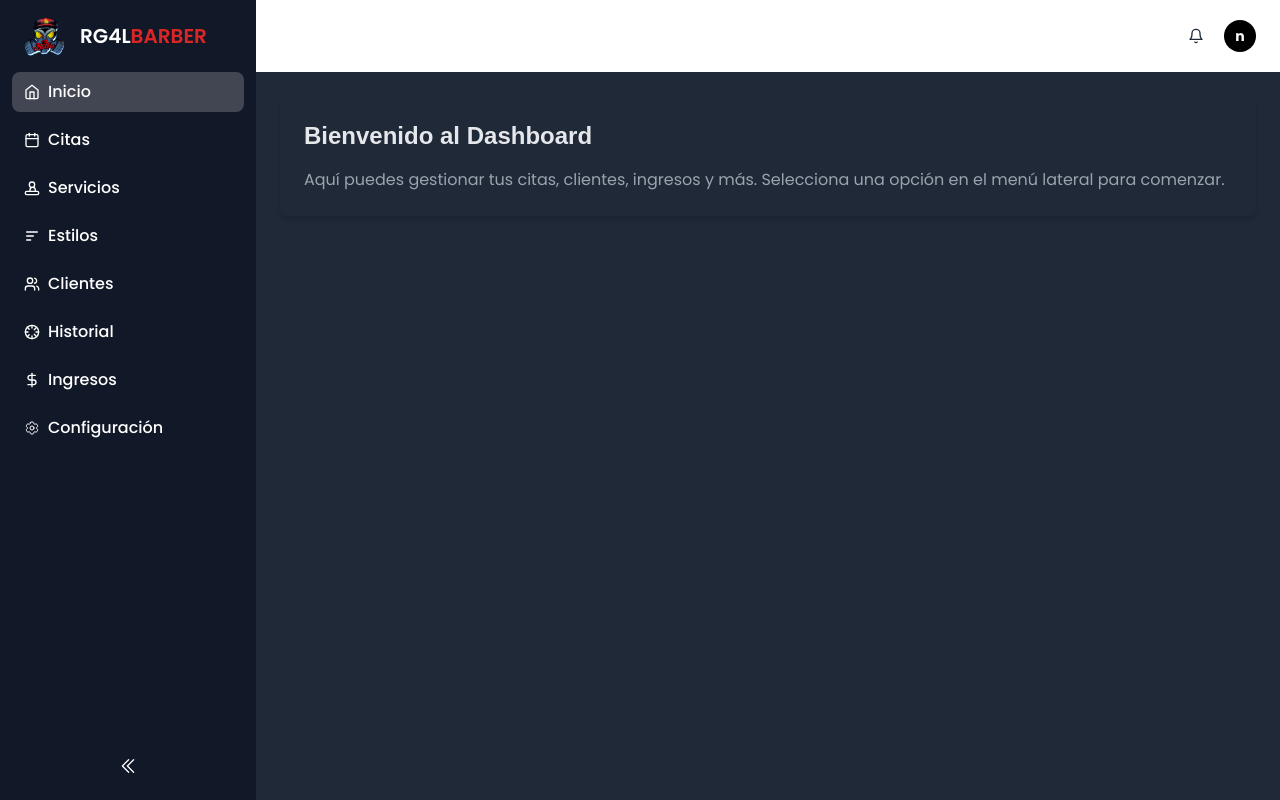
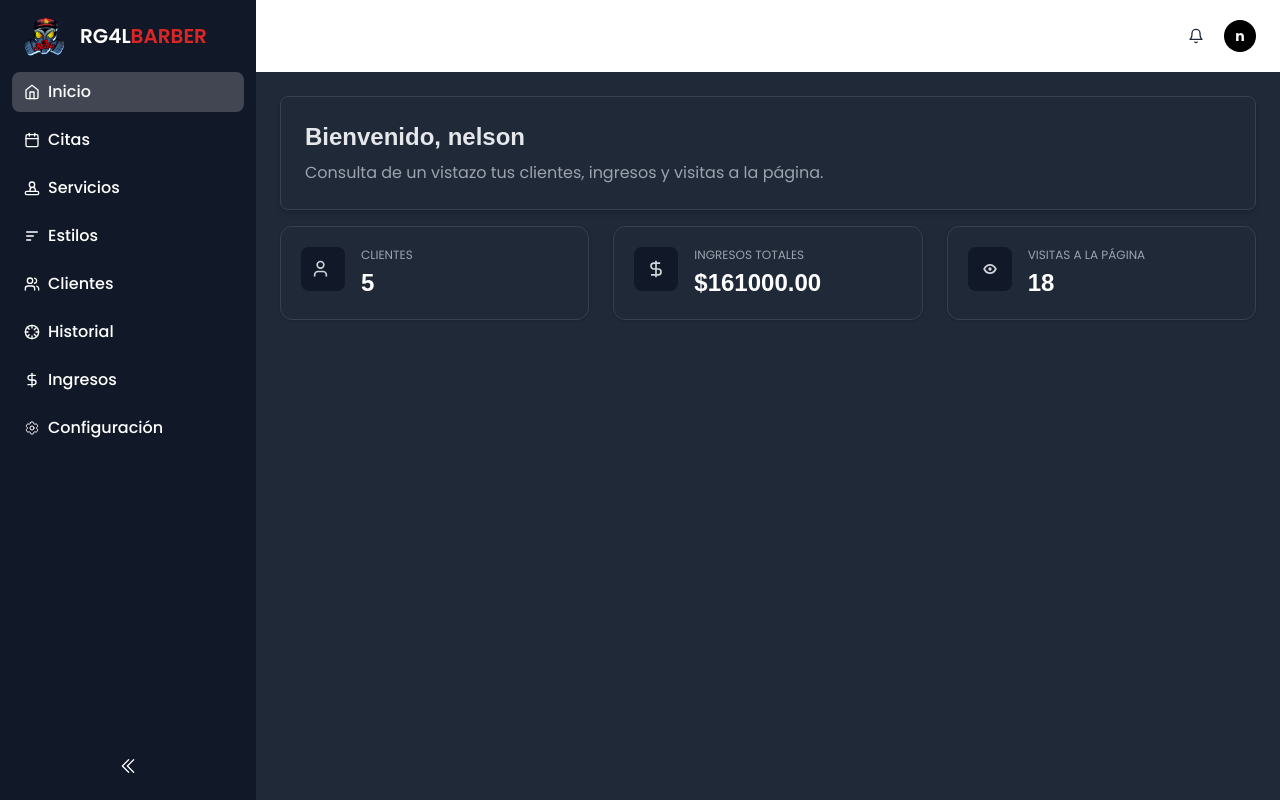
Before and after one commit to josuearizah/barberia, a Flask app: page /dashboard in a window 1280 px wide. Run offline with Flask 3, Linux system fonts and the light colour scheme; a user stored in the database is signed in; style sheets or scripts are compiled from the project's sources; some libraries are stand-ins or nearby versions.

Commit message:
Se agregaron stats en dashboard

```diff
--- a/app/__init__.py
+++ b/app/__init__.py
@@ -39,7 +39,7 @@ def create_app():
         db.create_all()
 
     # Registrar blueprints
-    from app.routes import auth, usuario, cita, servicio, estilo, perfil, historial, ingreso  # Añade servicios
+    from app.routes import auth, usuario, cita, servicio, estilo, perfil, historial, ingreso, metrica  # Añade servicios
     app.register_blueprint(auth.bp)
     app.register_blueprint(usuario.bp)
     app.register_blueprint(cita.cita_bp)
@@ -48,6 +48,7 @@ def create_app():
     app.register_blueprint(perfil.perfil_bp)  # Registra el blueprint de perfil
     app.register_blueprint(historial.historial_bp)  # Registra el blueprint de historial
     app.register_blueprint(ingreso.ingreso_bp)  # Registra el blueprint de ingresos
+    app.register_blueprint(metrica.metrica_bp)  # Registra el blueprint de métricas
 
     @app.context_processor
     def inject_perfil_actual():
--- /dev/null
+++ b/app/routes/metrica.py
@@ -0,0 +1,45 @@
+from flask import Blueprint, jsonify, request
+from sqlalchemy import func, cast, Float
+from app import db
+from app.models.usuario import Usuario
+from app.models.ingreso import Ingreso
+from app.models.visita import VisitaPagina
+
+metrica_bp = Blueprint('metrica', __name__)
+
+@metrica_bp.route('/api/metrica/vista', methods=['POST'])
+def registrar_vista():
+    data = request.get_json(silent=True) or {}
+    ruta = (data.get('ruta') or '/').strip()[:255] or '/'
+    try:
+        row = VisitaPagina.query.filter_by(ruta=ruta).first()
+        if not row:
+            row = VisitaPagina(ruta=ruta, contador=1)
+            db.session.add(row)
+        else:
+            row.contador = (row.contador or 0) + 1
+        db.session.commit()
+        return jsonify({'ok': True, 'ruta': ruta, 'contador': int(row.contador)}), 200
+    except Exception as e:
+        db.session.rollback()
+        return jsonify({'ok': False, 'error': str(e)}), 500
+
+@metrica_bp.route('/api/metrica/dashboard', methods=['GET'])
+def metrica_dashboard():
+    try:
+        total_clientes = db.session.query(func.count(Usuario.id))\
+            .filter(func.lower(Usuario.rol) == 'cliente').scalar() or 0
+
+        # Cast por seguridad si monto no es estrictamente numérico en el motor
+        total_ingresos = db.session.query(func.coalesce(func.sum(cast(Ingreso.monto, Float)), 0.0)).scalar() or 0.0
+
+        vistas_home = VisitaPagina.query.filter_by(ruta='/').first()
+        total_vistas = int(vistas_home.contador) if vistas_home else 0
+
+        return jsonify({
+            'total_clientes': int(total_clientes),
+            'total_ingresos': float(total_ingresos),
+            'total_vistas': total_vistas
+        }), 200
+    except Exception as e:
+        return jsonify({'error': str(e)}), 500
--- a/app/static/js/dashboard.js
+++ b/app/static/js/dashboard.js
@@ -1,4 +1,5 @@
 document.addEventListener('DOMContentLoaded', function () {
+  try {
     const sidebar = document.getElementById('sidebar');
     const sidebarToggle = document.getElementById('sidebar-toggle');
     const sidebarClose = document.getElementById('sidebar-close');
@@ -11,31 +12,40 @@ document.addEventListener('DOMContentLoaded', function () {
     const collapseIcon = document.getElementById('collapse-icon');
     const expandIcon = document.getElementById('expand-icon');
     const mainContent = document.querySelector('.flex.flex-col');
+
+    // Helpers seguros
+    const has = (el) => !!el && typeof el.classList !== 'undefined';
+
     // Abrir sidebar (mobile)
     function openSidebar() {
+      if (!has(sidebar)) return;
       sidebar.classList.remove('-translate-x-full');
-    sidebarOverlay.classList.remove('hidden');
-    toggleIconOpen?.classList.add('hidden');
-    toggleIconClose?.classList.remove('hidden');
+      if (has(sidebarOverlay)) sidebarOverlay.classList.remove('hidden');
+      if (toggleIconOpen) toggleIconOpen.classList.add('hidden');
+      if (toggleIconClose) toggleIconClose.classList.remove('hidden');
     }
 
     // Cerrar sidebar (mobile)
     function closeSidebar() {
+      if (!has(sidebar)) return;
       sidebar.classList.add('-translate-x-full');
-    sidebarOverlay.classList.add('hidden');
-    toggleIconOpen?.classList.remove('hidden');
-    toggleIconClose?.classList.add('hidden');
+      if (has(sidebarOverlay)) sidebarOverlay.classList.add('hidden');
+      if (toggleIconOpen) toggleIconOpen.classList.remove('hidden');
+      if (toggleIconClose) toggleIconClose.classList.add('hidden');
     }
 
-  sidebarToggle?.addEventListener('click', openSidebar);
-  sidebarClose?.addEventListener('click', closeSidebar);
-  sidebarOverlay?.addEventListener('click', closeSidebar);
+    // Listeners sidebar
+    if (sidebarToggle) sidebarToggle.addEventListener('click', openSidebar);
+    if (sidebarClose) sidebarClose.addEventListener('click', closeSidebar);
+    if (sidebarOverlay) sidebarOverlay.addEventListener('click', closeSidebar);
 
     // Profile dropdown
-  profileBtn?.addEventListener('click', function (event) {
+    if (profileBtn) {
+      profileBtn.addEventListener('click', function (event) {
         event.stopPropagation();
-    profileMenu?.classList.toggle('hidden');
+        if (profileMenu) profileMenu.classList.toggle('hidden');
       });
+    }
 
     // Cierra el menú de perfil al hacer clic fuera
     document.addEventListener('click', function (event) {
@@ -47,14 +57,12 @@ document.addEventListener('DOMContentLoaded', function () {
     // Desktop sidebar collapse
     if (collapseBtn) {
       collapseBtn.addEventListener('click', function () {
-      // Alternar la clase collapsed en el sidebar
+        if (!has(sidebar)) return;
         sidebar.classList.toggle('collapsed');
+        if (collapseIcon) collapseIcon.classList.toggle('hidden');
+        if (expandIcon) expandIcon.classList.toggle('hidden');
 
-      // Alternar la visibilidad de los iconos
-      collapseIcon?.classList.toggle('hidden');
-      expandIcon?.classList.toggle('hidden');
-
-      // Ajustar el padding del contenido principal
+        if (mainContent) {
           if (sidebar.classList.contains('collapsed')) {
             mainContent.classList.remove('lg:pl-64');
             mainContent.classList.add('lg:pl-16');
@@ -62,9 +70,32 @@ document.addEventListener('DOMContentLoaded', function () {
             mainContent.classList.remove('lg:pl-16');
             mainContent.classList.add('lg:pl-64');
           }
+        }
       });
     }
+
+    // Cargar métricas (no bloquea UI si falla)
+    cargarMetricasDashboard().catch((e) => console.error('Error métricas:', e));
+  } catch (e) {
+    console.error('Error inicializando dashboard:', e);
+  }
 });
+
+async function cargarMetricasDashboard() {
+  const elClientes = document.getElementById('stat-clientes');
+  const elIngresos = document.getElementById('stat-ingresos');
+  const elVistas = document.getElementById('stat-vistas');
+  if (!elClientes || !elIngresos || !elVistas) return;
+
+  // Cambiar a la ruta SINGULAR que tienes en metrica.py
+  const res = await fetch('/api/metrica/dashboard', { headers: { 'Cache-Control': 'no-cache' } });
+  if (!res.ok) throw new Error(`HTTP ${res.status}`);
+  const data = await res.json();
+
+  elClientes.textContent = data.total_clientes ?? 0;
+  elIngresos.textContent = `$${Number(data.total_ingresos ?? 0).toFixed(2)}`;
+  elVistas.textContent = data.total_vistas ?? 0;
+}
 
 function actualizarEstadoCita(select) {
   const citaId = select.getAttribute('data-cita-id');
@@ -72,42 +103,29 @@ function actualizarEstadoCita(select) {
 
   fetch(`/actualizar_estado_cita/${citaId}`, {
     method: 'POST',
-    headers: {
-      'Content-Type': 'application/x-www-form-urlencoded',
-    },
+    headers: { 'Content-Type': 'application/x-www-form-urlencoded' },
     body: `estado=${estado}`
   })
-  .then(response => response.json())
+  .then(r => r.json())
   .then(data => {
     if (data.error) {
       mostrarNotificacion(`Error: ${data.error}`, 'error');
       select.value = select.dataset.originalValue || 'pendiente';
     } else {
-      // Mapeo de estados a texto más descriptivo
-      const estadoTexto = {
-        'pendiente': 'Pendiente',
-        'confirmado': 'Confirmado',
-        'cancelado': 'Cancelado',
-        'completado': 'Completado'
-      };
-      mostrarNotificacion(`La cita #${citaId} se ha ${estadoTexto[estado]} correctamente.`, 'success');
+      const estadoTexto = { pendiente: 'actualizado a Pendiente', confirmado: 'confirmado', cancelado: 'cancelado', completado: 'completado' };
+      mostrarNotificacion(`La cita #${citaId} se ha ${estadoTexto[estado] || 'actualizado'}.`, 'success');
       select.dataset.originalValue = estado;
     }
   })
-  .catch(error => {
+  .catch(() => {
     mostrarNotificacion(`Error de conexión: No se pudo actualizar el estado.`, 'error');
     select.value = select.dataset.originalValue || 'pendiente';
   });
 }
 
 function mostrarNotificacion(mensaje, tipo) {
-  // Crear elemento de notificación
   const toast = document.createElement('div');
-
-  // Añadir clases según el tipo
   toast.className = `fixed bottom-4 right-4 px-6 py-3 rounded-lg shadow-lg text-white z-50 flex items-center transition-all transform translate-y-0 opacity-100`;
-
-  // Icono según tipo
   let icono = '';
   if (tipo === 'success') {
     toast.classList.add('bg-green-600');
@@ -116,18 +134,13 @@ function mostrarNotificacion(mensaje, tipo) {
     toast.classList.add('bg-red-600');
     icono = `<svg class="w-5 h-5 mr-3" fill="none" stroke="currentColor" viewBox="0 0 24 24"><path stroke-linecap="round" stroke-linejoin="round" stroke-width="2" d="M6 18L18 6M6 6l12 12"></path></svg>`;
   }
-
   toast.innerHTML = `${icono}<span>${mensaje}</span>`;
   document.body.appendChild(toast);
 
-  // Animar entrada
   setTimeout(() => {
-    // Animar salida después de 3 segundos
     setTimeout(() => {
       toast.classList.add('translate-y-2', 'opacity-0');
-      setTimeout(() => {
-        document.body.removeChild(toast);
-      }, 300);
+      setTimeout(() => document.body.removeChild(toast), 300);
     }, 3000);
   }, 100);
 }
--- a/app/templates/usuario/admin/admin_dashboard.html
+++ b/app/templates/usuario/admin/admin_dashboard.html
@@ -212,11 +212,66 @@
     {% elif request.endpoint == 'auth.ingresos' %}
       {% include 'usuario/admin/ingresos.html' %}
     {% else %}
-      <div class="bg-gray-800 shadow-md rounded-lg p-6">
-        <h2 class="text-2xl font-bold text-gray-200 mb-4">Bienvenido al Dashboard</h2>
-        <p class="text-gray-400">Aquí puedes gestionar tus citas, clientes, ingresos y más. Selecciona una opción en el menú lateral para comenzar.</p>
+      <div class="bg-gray-800 shadow-md rounded-lg p-6 border border-gray-700 mb-4">
+        <h2 class="text-2xl font-bold text-gray-200 mb-2">
+          Bienvenido, {{ session.get('nombre', 'Usuario') }}
+        </h2>
+        <p class="text-gray-400">
+          Consulta de un vistazo tus clientes, ingresos y visitas a la página.
+        </p>
+      </div>
+
+      <!-- Tarjetas de estadísticas -->
+      <div class="grid sm:grid-cols-2 lg:grid-cols-3 gap-6">
+        <!-- Clientes -->
+        <div class="flex flex-col bg-gray-800 border border-gray-700 shadow rounded-xl hover:scale-105 transition-all duration-300">
+          <div class="p-4 md:p-5 flex gap-x-4">
+            <div class="shrink-0 flex justify-center items-center size-11 bg-gray-900 rounded-lg">
+              <svg class="shrink-0 size-5 text-gray-300" xmlns="http://www.w3.org/2000/svg" fill="none" viewBox="0 0 24 24" stroke="currentColor" stroke-width="2">
+                <path d="M16 21v-2a4 4 0 0 0-4-4H6a4 4 0 0 0-4 4v2"/><circle cx="9" cy="7" r="4"/>
+              </svg>
+            </div>
+            <div class="grow">
+              <p class="text-xs uppercase text-gray-400">Clientes</p>
+              <h3 id="stat-clientes" class="mt-1 text-2xl font-semibold text-white">0</h3>
+            </div>
+          </div>
+        </div>
+
+        <!-- Ingresos -->
+        <div class="flex flex-col bg-gray-800 border border-gray-700 shadow rounded-xl hover:scale-105 transition-all duration-300">
+          <div class="p-4 md:p-5 flex gap-x-4">
+            <div class="shrink-0 flex justify-center items-center size-11 bg-gray-900 rounded-lg">
+              <svg class="shrink-0 size-5 text-gray-300" xmlns="http://www.w3.org/2000/svg" fill="none" viewBox="0 0 24 24" stroke="currentColor" stroke-width="2">
+                <line x1="12" x2="12" y1="2" y2="22"/><path d="M17 5H9.5a3.5 3.5 0 0 0 0 7h5a3.5 3.5 0 0 1 0 7H6"/>
+              </svg>
+            </div>
+            <div class="grow">
+              <p class="text-xs uppercase text-gray-400">Ingresos Totales</p>
+              <h3 id="stat-ingresos" class="mt-1 text-2xl font-semibold text-white">$0.00</h3>
+            </div>
+          </div>
+        </div>
+
+        <!-- Visitas -->
+        <div class="flex flex-col bg-gray-800 border border-gray-700 shadow rounded-xl hover:scale-105 transition-all duration-300">
+          <div class="p-4 md:p-5 flex gap-x-4">
+            <div class="shrink-0 flex justify-center items-center size-11 bg-gray-900 rounded-lg">
+              <svg class="shrink-0 size-5 text-gray-300" xmlns="http://www.w3.org/2000/svg" fill="none" viewBox="0 0 24 24" stroke="currentColor" stroke-width="2">
+                <path d="M5 12s2.545-5 7-5c4.454 0 7 5 7 5s-2.546 5-7 5c-4.455 0-7-5-7-5z"/><circle cx="12" cy="12" r="1"/>
+              </svg>
+            </div>
+            <div class="grow">
+              <p class="text-xs uppercase text-gray-400">Visitas a la página</p>
+              <h3 id="stat-vistas" class="mt-1 text-2xl font-semibold text-white">0</h3>
+            </div>
+          </div>
+        </div>
       </div>
     {% endif %}
   </div>
 </div>
+
 {% endblock %}
+
+<script src="{{ url_for('static', filename='js/dashboard.js') }}"></script>
```
Also changed, not shown: app/models/visita.py (added, +12 -0 lines), app/static/js/main.js (+150 -75 lines), instance/flaskdb.sqlite. Lines whose indentation alone changed are shown as unchanged.
